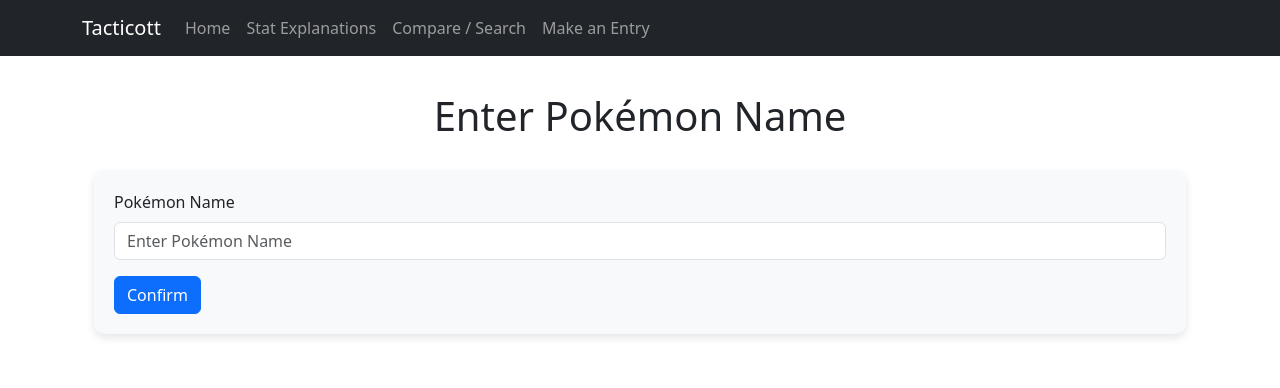
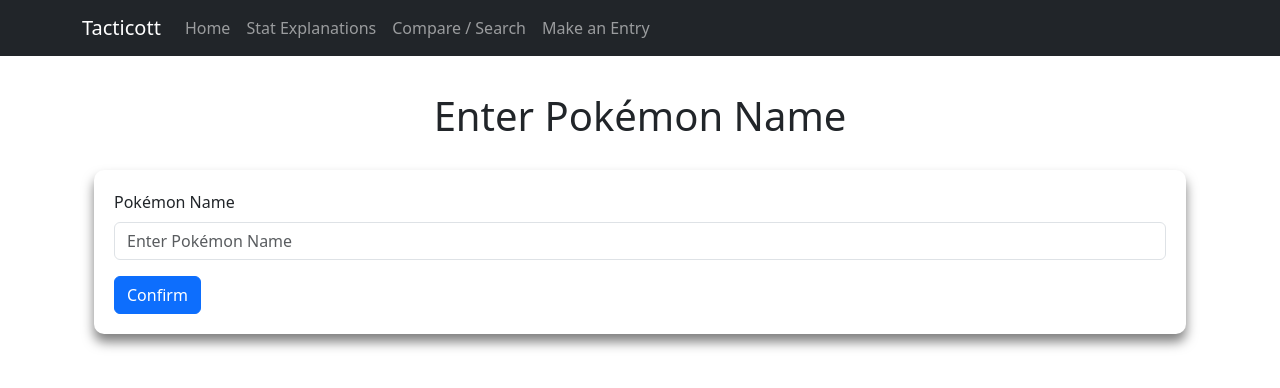
Before and after one commit to MikeSusutZZ/tacticott, a React (Create React App) app: page /entry in a window 1280 px wide. Shown: the top 388 px of the page. Built offline with nearby package versions, Linux system fonts and the light colour scheme.

Commit message:
color fixing for darkmode

```diff
--- a/src/components/Compare.css
+++ b/src/components/Compare.css
@@ -15,10 +15,9 @@
 
 /* Form styling */
 .compare-form {
-    background-color: #f8f9fa;
     padding: 20px;
     border-radius: 10px;
-    box-shadow: 0 4px 8px rgba(0, 0, 0, 0.1);
+    box-shadow: 0 4px 8px rgba(0, 0, 0, 0.5);
 }
 
 /* Form control styling */
--- a/src/components/Entry.css
+++ b/src/components/Entry.css
@@ -15,10 +15,9 @@
 
   /* Form styling */
   .entry-form {
-    background-color: #f8f9fa;
     padding: 20px;
     border-radius: 10px;
-    box-shadow: 0 4px 8px rgba(0, 0, 0, 0.1);
+    box-shadow: 0 8px 12px rgba(0, 0, 0, 0.5);
   }
 
   /* Form control styling */
--- a/src/components/Home.js
+++ b/src/components/Home.js
@@ -45,7 +45,7 @@
         allowFullScreen
       ></iframe>
 
-      <h2 className="text-center my-4">This is a work in progress! The database takes up to a minute to load</h2>
+      <h2 className="text-center my-4">This is a work in progress! This site runs on free services that take up to a minute to load, and sometimes require a page refresh</h2>
       <p>
         There are plenty of features yet to come, lots of styling to adjust, optimization to do and
         probably some bugs here and there tool. If you have me on discord,
```
